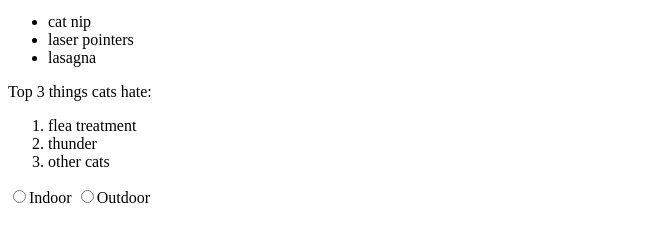
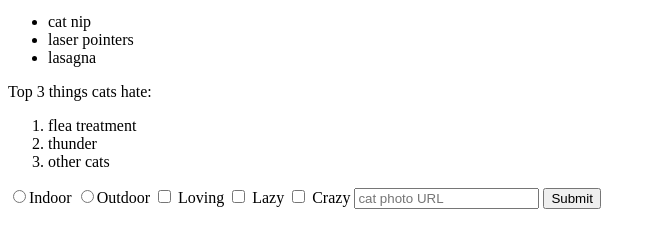
Before and after one commit to kawtharnasser/project1, a plain HTML site: page index.html in a window 1280 px wide. Shown: the part 426-674 px from the top of the page, without its empty margins (0-656 px from the left). Drawn offline with Linux system fonts and the light colour scheme.

Commit message:
added a form

```diff
--- a/index.html
+++ b/index.html
@@ -23,5 +23,15 @@
   <li>thunder</li>
   <li>other cats</li>
 </ol>
-<label for=""><input type="radio" name="indoor-outdoor" />Indoor</label>
-<label for=""><input type="radio" name="indoor-outdoor" />Outdoor</label>
+
+<form action="https://freecatphotoapp.com/submit-cat-photo">
+  <label for=""><input type="radio" name="indoor-outdoor" />Indoor</label>
+  <label for=""><input type="radio" name="indoor-outdoor" />Outdoor</label>
+
+  <label><input type="checkbox" name="personality" /> Loving</label>
+  <label><input type="checkbox" name="personality" /> Lazy</label>
+  <label><input type="checkbox" name="personality" /> Crazy</label>
+
+  <input type="text" placeholder="cat photo URL" required />
+  <button type="submit">Submit</button>
+</form>
```
